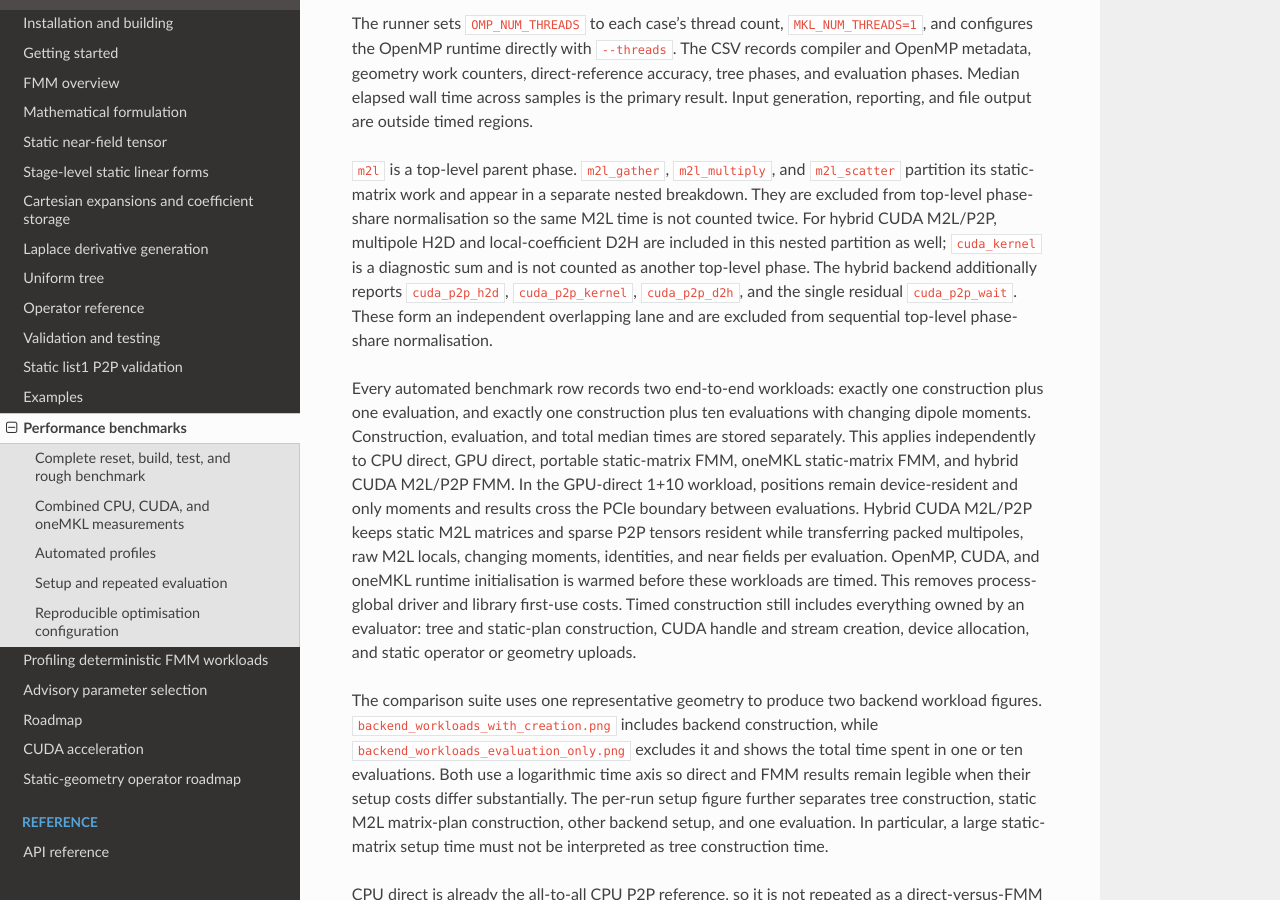
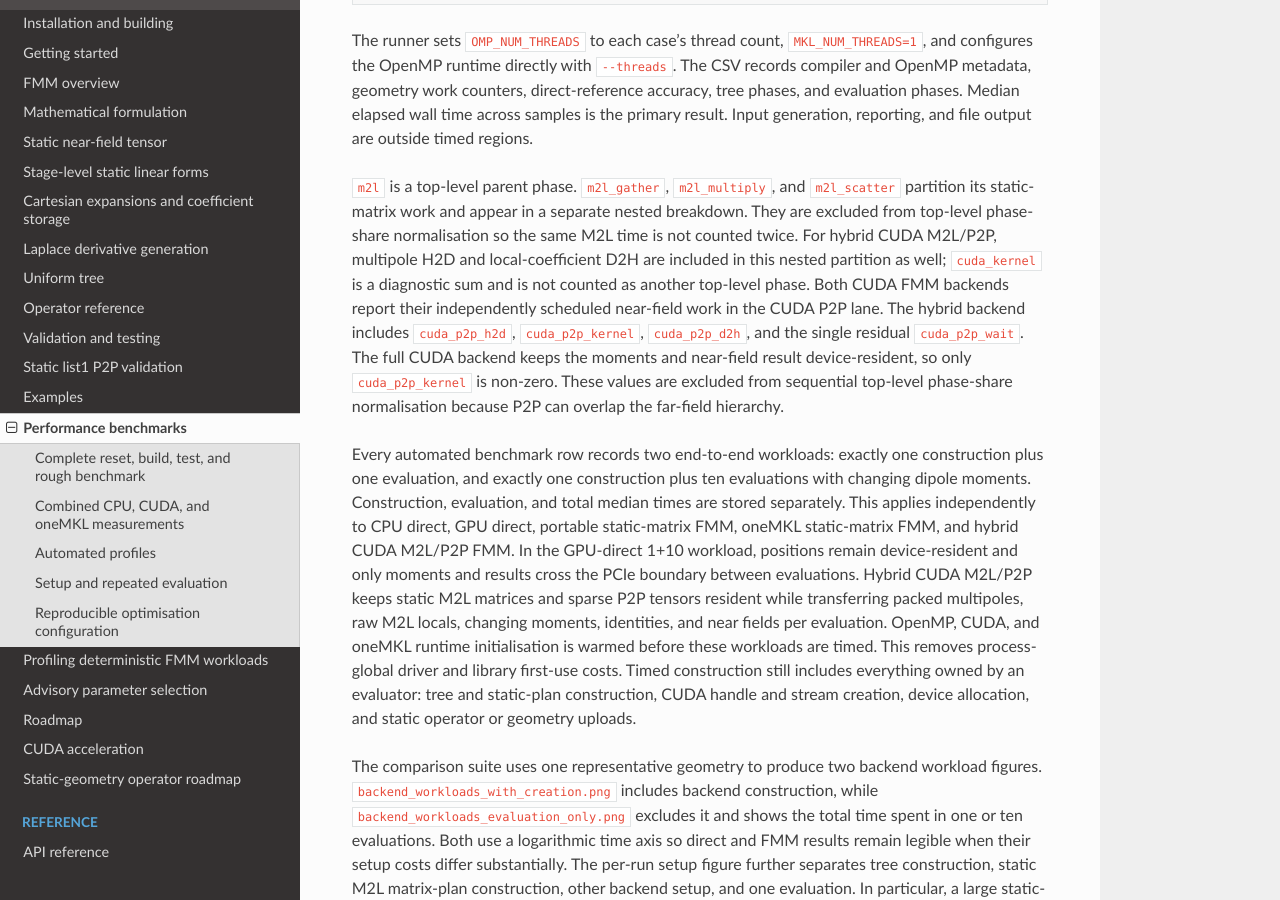
Before and after one commit to Ximtecs/dip-fmm, a Sphinx documentation site: the page built from docs/benchmarks.md, in a window 1280 px wide and 900 px high, scrolled down 3283 px. Built offline with Sphinx 7.4.7 and the Read the Docs theme 3.1.0, drawn with Linux system fonts in a browser that asks for light colours; the version number is read from the project's files by our own code; some of the changed text lies outside the part shown.

Commit message:
perf(cuda): overlap full FMM near and far fields

```diff
--- a/docs/benchmarks.md
+++ b/docs/benchmarks.md
@@ -180,10 +181,13 @@ breakdown. They are excluded from top-level phase-share normalisation so the
 same M2L time is not counted twice. For hybrid CUDA M2L/P2P, multipole H2D and
 local-coefficient D2H are included in this nested partition as well;
 `cuda_kernel` is a diagnostic sum and is not counted as another top-level
-phase. The hybrid backend additionally reports `cuda_p2p_h2d`,
-`cuda_p2p_kernel`, `cuda_p2p_d2h`, and the single residual
-`cuda_p2p_wait`. These form an independent overlapping lane and are excluded
-from sequential top-level phase-share normalisation.
+phase. Both CUDA FMM backends report their independently scheduled near-field
+work in the CUDA P2P lane. The hybrid backend includes `cuda_p2p_h2d`,
+`cuda_p2p_kernel`, `cuda_p2p_d2h`, and the single residual `cuda_p2p_wait`.
+The full CUDA backend keeps the moments and near-field result device-resident,
+so only `cuda_p2p_kernel` is non-zero. These values are excluded from
+sequential top-level phase-share normalisation because P2P can overlap the
+far-field hierarchy.
 
 Every automated benchmark row records two end-to-end workloads: exactly one
 construction plus one evaluation, and exactly one construction plus ten
```
Also changed, not shown: other parts of docs/benchmarks.md (+2 -1 lines), 5 other files.
